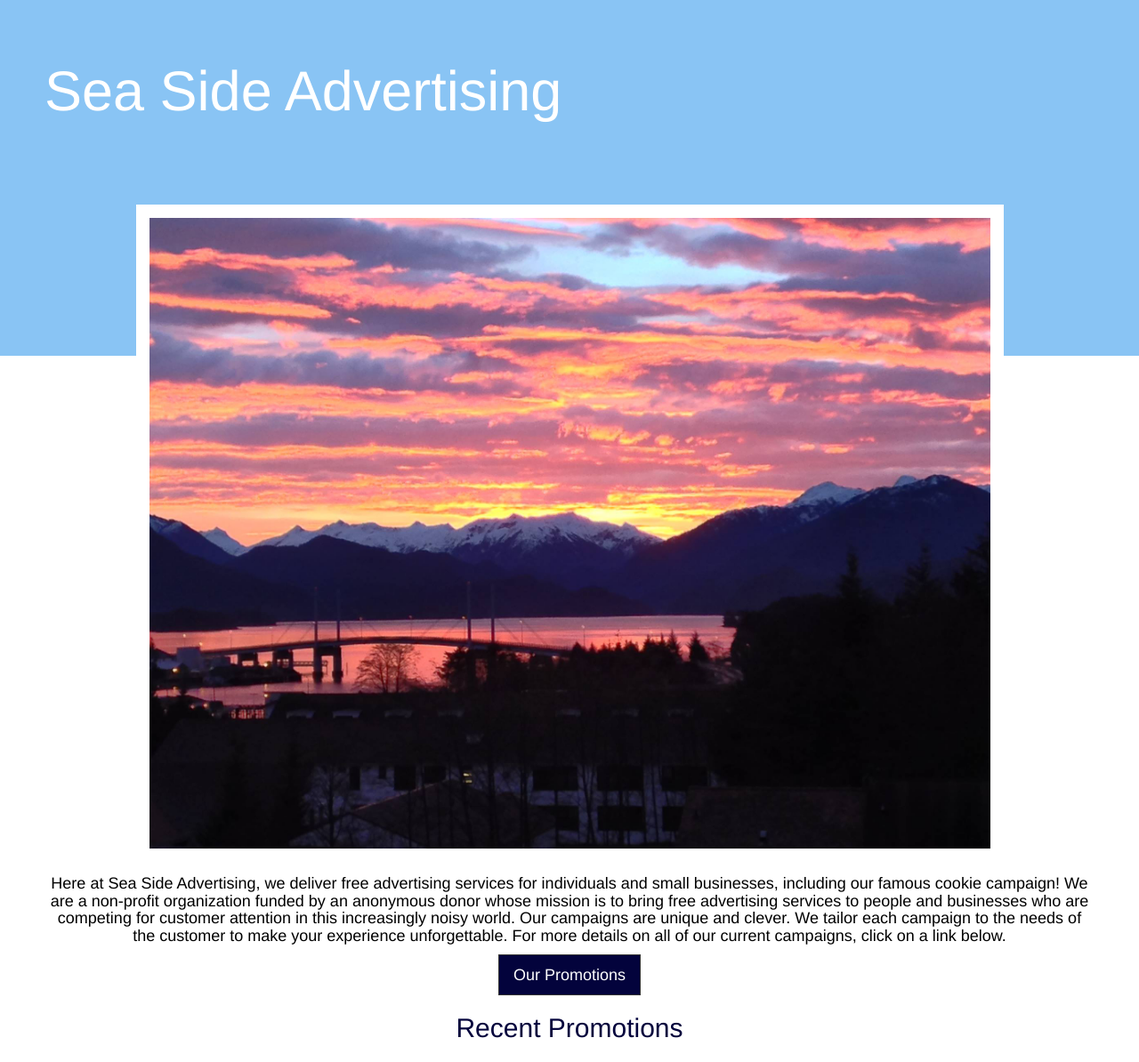
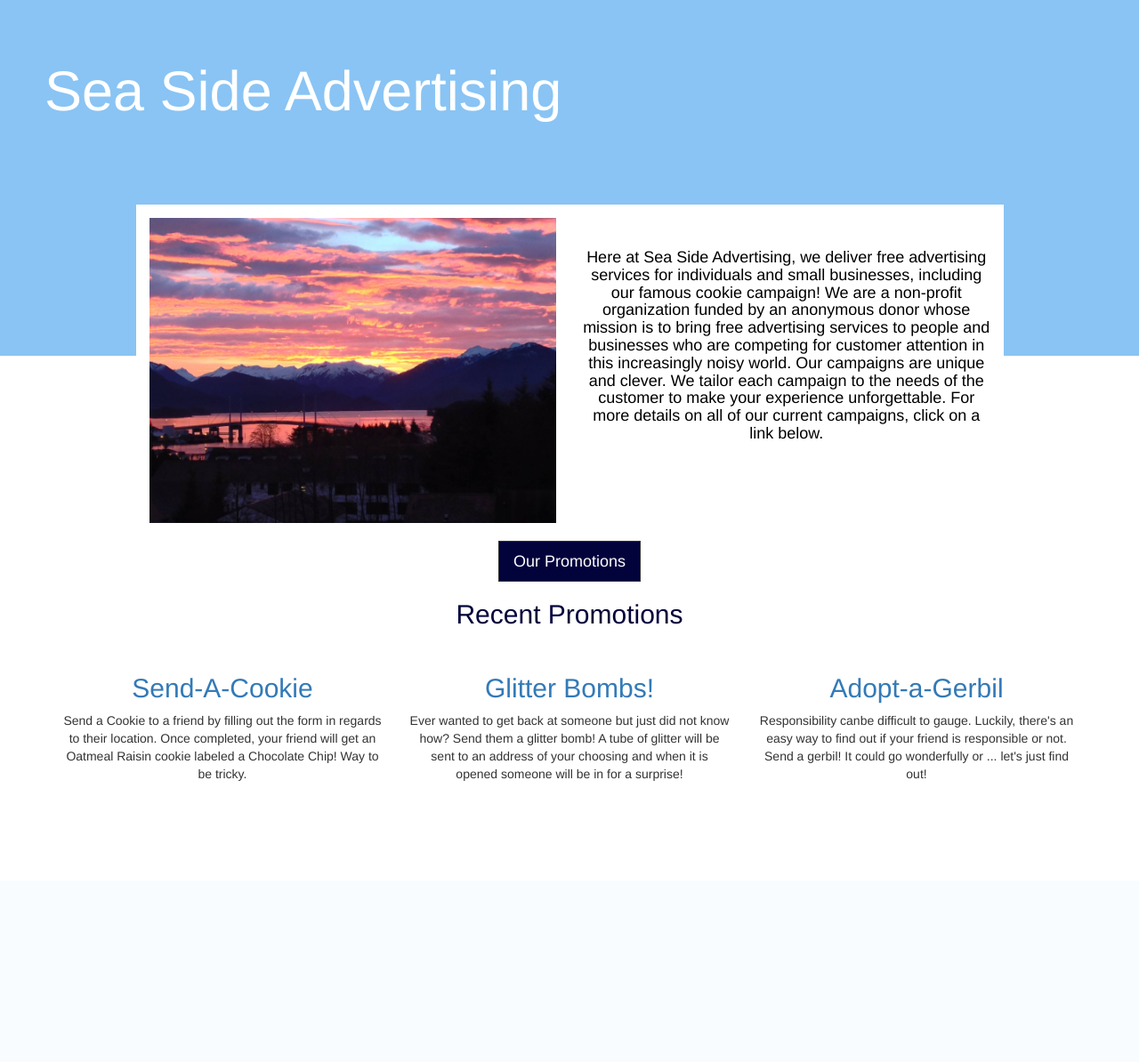
Before and after one commit to dukeayers/cs399_agency, a Django app: page /about in a window 1280 px wide. Shown: the top 1194 px of the page at 89% size. After the commit the page ends 878 px from the top, so only its background shows below. Run offline with Django 3.2, Linux system fonts and the light colour scheme; data comes from the database, SQL or seed files in the repository; parts of the project's set-up code (start-up, migrations or seed data) failed here and were passed over; some libraries are stand-ins or nearby versions.

Commit message:
combined pic and description on about page
does it look okay to you guys? feel free to change.

```diff
--- a/agency/templates/about.html
+++ b/agency/templates/about.html
@@ -31,13 +31,16 @@ p {
     </div>
     <div class="container">
         <div class="row">
-            <div class="col-xs-10 col-xs-offset-1" style="background:white; margin-top:-200px;">
+            <div class="col-xs-5 col-xs-offset-1" style="background:white; margin-top:-200px;">
                 <img class="img-responsive" src="{{ STATIC_URL }}misc/about.jpg" style="padding-top:15px;" alt=""/>
             </div>
+			<div class="col-xs-5 text-center" style="background:white; margin-top:-200px;">
+			<br><br>
+			<h4>Here at Sea Side Advertising, we deliver free advertising services for individuals and small businesses, including our famous cookie campaign! We are a non-profit organization funded by an anonymous donor whose mission is to bring free advertising services to people and businesses who are competing for customer attention in this increasingly noisy world. Our campaigns are unique and clever. We tailor each campaign to the needs of the customer to make your experience unforgettable. For more details on all of our current campaigns, click on a link below.</h4>
+			</div>
         </div>
         <div class="row text-center" style="margin-top:20px;">
-                <h4>Here at Sea Side Advertising, we deliver free advertising services for individuals and small businesses, including our famous cookie campaign! We are a non-profit organization funded by an anonymous donor whose mission is to bring free advertising services to people and businesses who are competing for customer attention in this increasingly noisy world. Our campaigns are unique and clever. We tailor each campaign to the needs of the customer to make your experience unforgettable. For more details on all of our current campaigns, click on a link below.</h4>
-                <a class="btn btn-lg btn-success" href="/lists" role="button">Our Promotions</a>
+                                <a class="btn btn-lg btn-success" href="/lists" role="button">Our Promotions</a>
         </div>
         <div class="row text-center" style="margin-bottom:100px;">
             <h2>Recent Promotions</h2><br>
```
